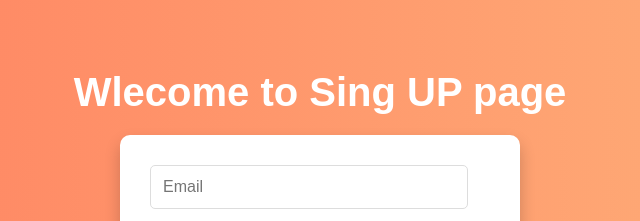
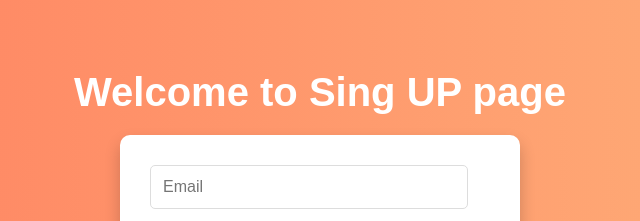
Before and after one commit to Raheemullah8/fireBaselogin-singup, a plain HTML site: page pages/singup.html in a window 1280 px wide. Shown: the part 159-380 px from the top of the page, 320-960 px from the left. Drawn offline with Linux system fonts and the light colour scheme.

Commit message:
Update singup.html

```diff
--- a/pages/singup.html
+++ b/pages/singup.html
@@ -8,7 +8,7 @@
 
 </head>
 <body>
-    <div><h1>Wlecome to Sing UP page</h1></div>
+    <div><h1>Welcome to Sing UP page</h1></div>
   <form action="" id="signup-form">
     <input type="email" placeholder="Email" id="email" required>
     <input type="password" placeholder="Password" id="password" required>
```
